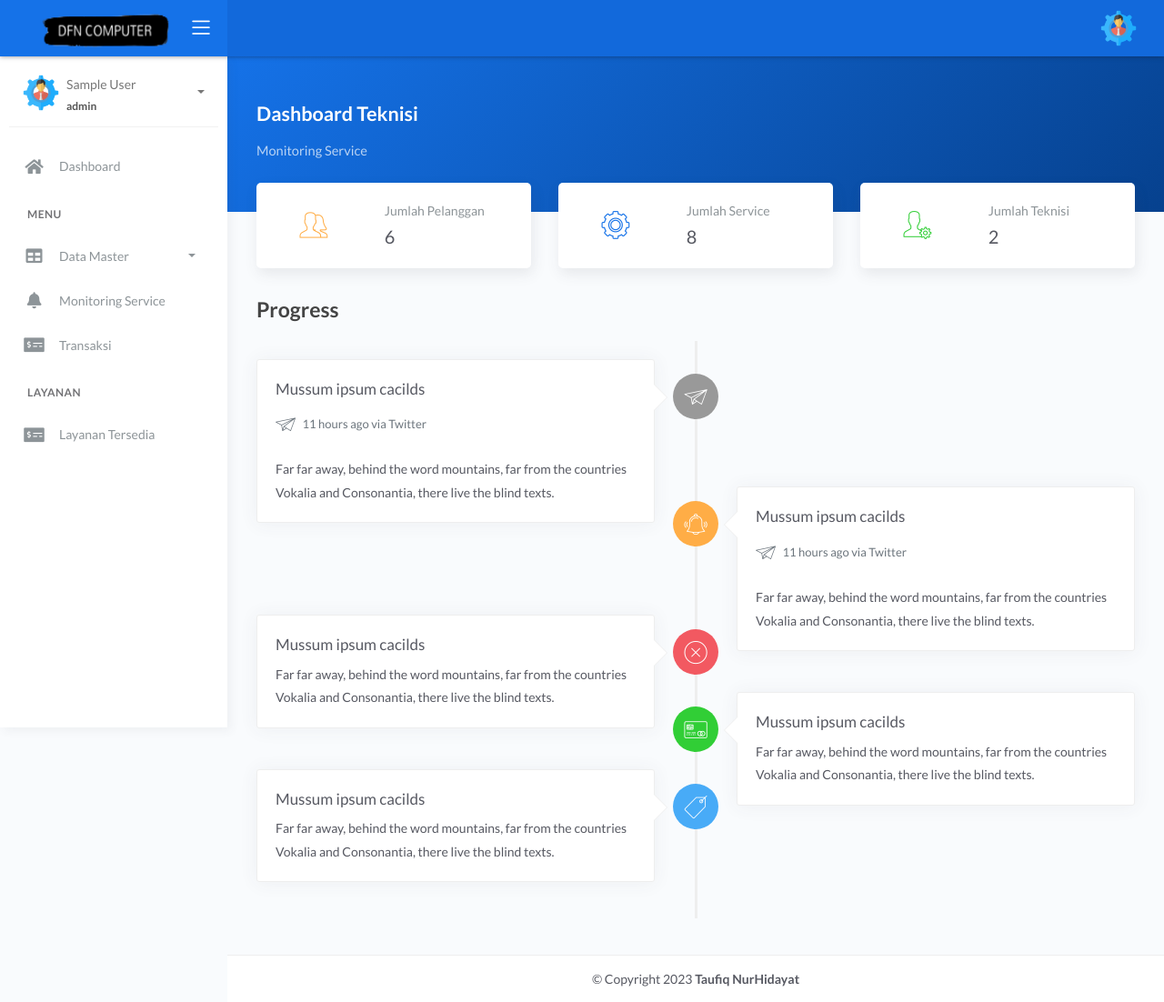
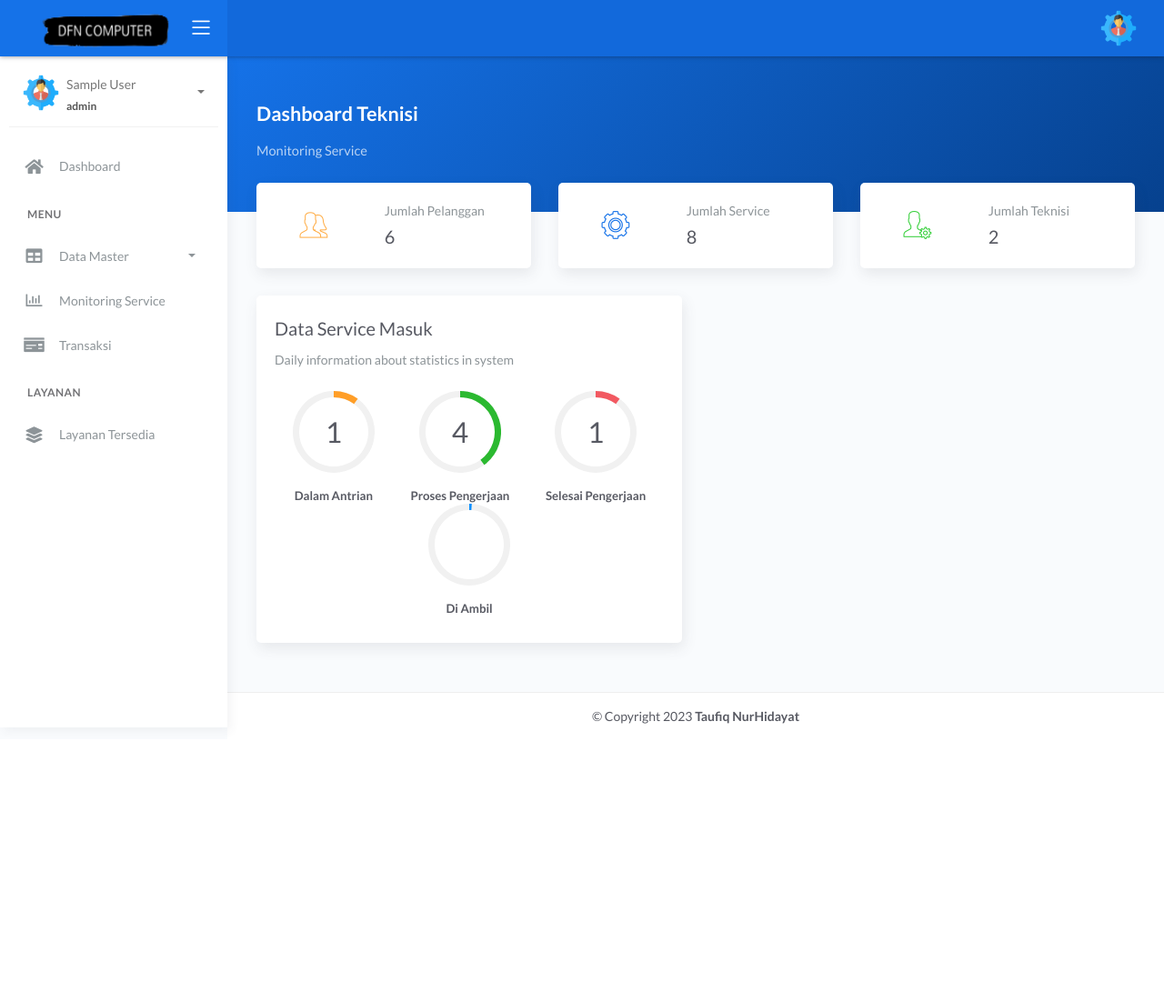
Before and after one commit to taufiqqnh/monitoring-service-computer, a PHP site: page /admin/teknisi/index.php in a window 1280 px wide. Shown: the whole page at 91% size. After the commit the page ends 813 px from the top, so only its background shows below. Run offline with PHP 8.4, Linux system fonts and the light colour scheme; the visitor is signed in with stand-in values (Sample User, id 1); data comes from the database, SQL or seed files in the repository.

Commit message:
update fitur dashboard

```diff
--- a/admin/teknisi/index.php
+++ b/admin/teknisi/index.php
@@ -155,70 +155,43 @@ session_start();
 								</div>
 							</div>
 						</div>
-					</div>
-					<h4 class="page-title">Progress</h4>
-					<div class="row">
-						<div class="col-md-12">
-
-							<ul class="timeline">
-								<li>
-									<div class="timeline-badge"><i class="flaticon-message"></i></div>
-									<div class="timeline-panel">
-										<div class="timeline-heading">
-											<h4 class="timeline-title">Mussum ipsum cacilds</h4>
-											<p><small class="text-muted"><i class="flaticon-message"></i> 11 hours ago via Twitter</small></p>
+						<div class="col-md-6">
+							<div class="card">
+								<div class="card-body">
+									<div class="card-title">Data Service Masuk</div>
+									<div class="card-category">Daily information about statistics in system</div>
+									<div class="d-flex flex-wrap justify-content-around pb-2 pt-4">
+										<div class="px-2 pb-2 pb-md-0 text-center">
+											<?php
+											$data1 = mysqli_query($koneksi, "SELECT * FROM service WHERE progres IN ('Dalam Antrian')");
+											?>
+											<div id="circles-1"></div>
+											<h6 class="fw-bold mt-3 mb-0">Dalam Antrian</h6>
 										</div>
-										<div class="timeline-body">
-											<p>Far far away, behind the word mountains, far from the countries Vokalia and Consonantia, there live the blind texts.</p>
+										<div class="px-2 pb-2 pb-md-0 text-center">
+											<?php
+											$data2 = mysqli_query($koneksi, "SELECT * FROM service WHERE progres IN ('Proses Pengerjaan')");
+											?>
+											<div id="circles-2"></div>
+											<h6 class="fw-bold mt-3 mb-0">Proses Pengerjaan</h6>
+										</div>
+										<div class="px-2 pb-2 pb-md-0 text-center">
+											<?php
+											$data3 = mysqli_query($koneksi, "SELECT * FROM service WHERE progres IN ('Selesai Pengerjaan')");
+											?>
+											<div id="circles-3"></div>
+											<h6 class="fw-bold mt-3 mb-0">Selesai Pengerjaan</h6>
+										</div>
+										<div class="px-2 pb-2 pb-md-0 text-center">
+											<?php
+											$data4 = mysqli_query($koneksi, "SELECT * FROM service WHERE progres IN ('Di Ambil')");
+											?>
+											<div id="circles-4"></div>
+											<h6 class="fw-bold mt-3 mb-0">Di Ambil</h6>
 										</div>
 									</div>
-								</li>
-								<li class="timeline-inverted">
-									<div class="timeline-badge warning"><i class="flaticon-alarm-1"></i></div>
-									<div class="timeline-panel">
-										<div class="timeline-heading">
-											<h4 class="timeline-title">Mussum ipsum cacilds</h4>
-											<p><small class="text-muted"><i class="flaticon-message"></i> 11 hours ago via Twitter</small></p>
-										</div>
-										<div class="timeline-body">
-											<p>Far far away, behind the word mountains, far from the countries Vokalia and Consonantia, there live the blind texts.</p>
-										</div>
-									</div>
-								</li>
-								<li>
-									<div class="timeline-badge danger"><i class="flaticon-error"></i></div>
-									<div class="timeline-panel">
-										<div class="timeline-heading">
-											<h4 class="timeline-title">Mussum ipsum cacilds</h4>
-										</div>
-										<div class="timeline-body">
-											<p>Far far away, behind the word mountains, far from the countries Vokalia and Consonantia, there live the blind texts.</p>
-										</div>
-									</div>
-								</li>
-								<li class="timeline-inverted">
-									<div class="timeline-badge success"><i class="flaticon-credit-card-1"></i></div>
-									<div class="timeline-panel">
-										<div class="timeline-heading">
-											<h4 class="timeline-title">Mussum ipsum cacilds</h4>
-										</div>
-										<div class="timeline-body">
-											<p>Far far away, behind the word mountains, far from the countries Vokalia and Consonantia, there live the blind texts.</p>
-										</div>
-									</div>
-								</li>
-								<li>
-									<div class="timeline-badge info"><i class="flaticon-price-tag"></i></div>
-									<div class="timeline-panel">
-										<div class="timeline-heading">
-											<h4 class="timeline-title">Mussum ipsum cacilds</h4>
-										</div>
-										<div class="timeline-body">
-											<p>Far far away, behind the word mountains, far from the countries Vokalia and Consonantia, there live the blind texts.</p>
-										</div>
-									</div>
-								</li>
-							</ul>
+								</div>
+							</div>
 						</div>
 					</div>
 				</div>
@@ -274,10 +247,10 @@ session_start();
 		Circles.create({
 			id: 'circles-1',
 			radius: 45,
-			value: 60,
-			maxValue: 100,
+			value: <?php echo mysqli_num_rows($data1); ?>,
+			maxValue: 10,
 			width: 7,
-			text: 5,
+			text: <?php echo mysqli_num_rows($data1); ?>,
 			colors: ['#f1f1f1', '#FF9E27'],
 			duration: 400,
 			wrpClass: 'circles-wrp',
@@ -289,10 +262,10 @@ session_start();
 		Circles.create({
 			id: 'circles-2',
 			radius: 45,
-			value: 70,
-			maxValue: 100,
+			value: <?php echo mysqli_num_rows($data2); ?>,
+			maxValue: 10,
 			width: 7,
-			text: 36,
+			text: <?php echo mysqli_num_rows($data2); ?>,
 			colors: ['#f1f1f1', '#2BB930'],
 			duration: 400,
 			wrpClass: 'circles-wrp',
@@ -304,11 +277,26 @@ session_start();
 		Circles.create({
 			id: 'circles-3',
 			radius: 45,
-			value: 40,
-			maxValue: 100,
+			value: <?php echo mysqli_num_rows($data3); ?>,
+			maxValue: 10,
 			width: 7,
-			text: 12,
+			text: <?php echo mysqli_num_rows($data3); ?>,
 			colors: ['#f1f1f1', '#F25961'],
+			duration: 400,
+			wrpClass: 'circles-wrp',
+			textClass: 'circles-text',
+			styleWrapper: true,
+			styleText: true
+		})
+
+		Circles.create({
+			id: 'circles-4',
+			radius: 45,
+			value: <?php echo mysqli_num_rows($data4); ?>,
+			maxValue: 10,
+			width: 7,
+			text: <?php echo mysqli_num_rows($data4); ?>,
+			colors: ['#f1f1f1', '#068FFF'],
 			duration: 400,
 			wrpClass: 'circles-wrp',
 			textClass: 'circles-text',
--- a/admin/teknisi/sidebar.php
+++ b/admin/teknisi/sidebar.php
@@ -73,13 +73,13 @@
 				</li>
 				<li class="nav-item">
 					<a href="monitoring_service.php">
-						<i class="fas fa-bell"></i>
+						<i class="far fa-chart-bar"></i>
 						<p>Monitoring Service</p>
 					</a>
 				</li>
 				<li class="nav-item">
 					<a href="transaksi_service.php">
-						<i class="fas fa-money-check-alt"></i>
+						<i class="fas fa-money-check"></i>
 						<p>Transaksi</p>
 					</a>
 				</li>
@@ -91,7 +91,7 @@
 				</li>
 				<li class="nav-item">
 					<a href="layanan.php">
-						<i class="fas fa-money-check-alt"></i>
+						<i class="fas fa-layer-group"></i>
 						<p>Layanan Tersedia</p>
 					</a>
 				</li>
```
